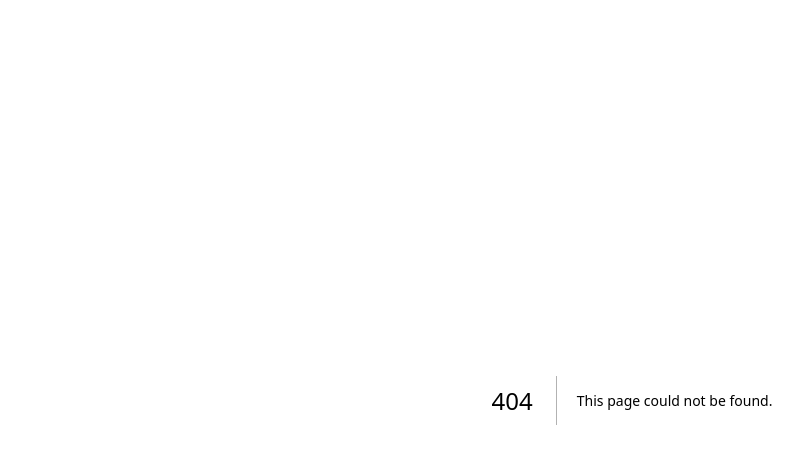
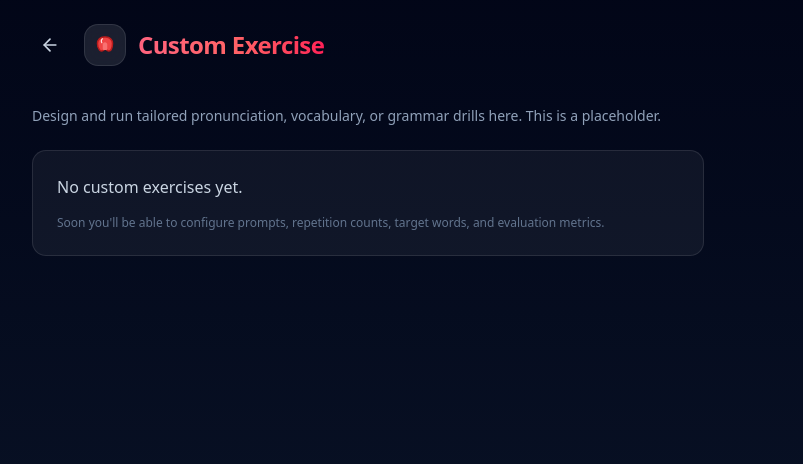
Before and after one commit to marchnath/chat, a Next.js app: page /custom-exercise in a window 1280 px wide. Before the commit this address had no page. Shown: the top 464 px of the page, without its empty margins (8-811 px from the left). Built offline with nearby package versions, Linux system fonts and the light colour scheme.

Commit message:
exercise page

```diff
--- /dev/null
+++ b/app/activity/page.jsx
@@ -0,0 +1,36 @@
+"use client";
+
+import { useRouter } from "next/navigation";
+import { ArrowLeft } from "lucide-react";
+
+export default function ActivityPage() {
+  const router = useRouter();
+  return (
+    <div className="min-h-screen bg-gradient-to-b from-slate-950 to-slate-900 text-slate-100 px-4 sm:px-6 lg:px-10 pt-6 pb-24">
+      <header className="mb-10 flex items-center gap-4">
+        <button
+          aria-label="Back"
+          onClick={() => router.push("/")}
+          className="p-2 rounded-lg hover:bg-white/5 text-slate-300 hover:text-white transition"
+        >
+          <ArrowLeft className="w-5 h-5" />
+        </button>
+        <h1 className="text-2xl font-extrabold tracking-tight bg-gradient-to-r from-sky-400 via-blue-400 to-indigo-400 text-transparent bg-clip-text">
+          Activity
+        </h1>
+      </header>
+      <div className="max-w-2xl space-y-6">
+        <p className="text-sm text-slate-400">
+          This page will show your practice streaks, exercises, and progress
+          summaries. Coming soon.
+        </p>
+        <div className="rounded-xl border border-white/10 bg-white/5 p-6 text-center">
+          <p className="text-slate-300 font-medium">No activity data yet.</p>
+          <p className="text-xs text-slate-500 mt-2">
+            Start a conversation to build your streak.
+          </p>
+        </div>
+      </div>
+    </div>
+  );
+}
--- /dev/null
+++ b/app/custom-exercise/page.jsx
@@ -0,0 +1,43 @@
+"use client";
+
+import { useRouter } from "next/navigation";
+import { ArrowLeft } from "lucide-react";
+import TongueIcon from "@/components/TongueIcon";
+
+export default function CustomExercisePage() {
+  const router = useRouter();
+  return (
+    <div className="min-h-screen bg-gradient-to-b from-slate-950 to-slate-900 text-slate-100 px-4 sm:px-6 lg:px-10 pt-6 pb-24">
+      <header className="mb-10 flex items-center gap-4">
+        <button
+          aria-label="Back"
+          onClick={() => router.push("/")}
+          className="p-2 rounded-lg hover:bg-white/5 text-slate-300 hover:text-white transition"
+        >
+          <ArrowLeft className="w-5 h-5" />
+        </button>
+        <div className="flex items-center gap-3">
+          <div className="p-2 rounded-xl bg-white/10 border border-white/10 backdrop-blur">
+            <TongueIcon className="w-6 h-6" />
+          </div>
+          <h1 className="text-2xl font-extrabold tracking-tight bg-gradient-to-r from-rose-400 via-red-400 to-rose-500 text-transparent bg-clip-text">
+            Custom Exercise
+          </h1>
+        </div>
+      </header>
+      <div className="max-w-2xl space-y-6">
+        <p className="text-sm text-slate-400">
+          Design and run tailored pronunciation, vocabulary, or grammar drills
+          here. This is a placeholder.
+        </p>
+        <div className="rounded-xl border border-white/10 bg-white/5 p-6 space-y-4">
+          <p className="text-slate-300 font-medium">No custom exercises yet.</p>
+          <p className="text-xs text-slate-500">
+            Soon you'll be able to configure prompts, repetition counts, target
+            words, and evaluation metrics.
+          </p>
+        </div>
+      </div>
+    </div>
+  );
+}
--- a/app/page.js
+++ b/app/page.js
@@ -2,7 +2,10 @@
 
 import { useEffect, useState } from "react";
 import { useRouter } from "next/navigation";
-import { Flame } from "lucide-react";
+// Removed Activity icon in favor of custom tongue icon
+// Replace custom tongue icon on home header with a dumbbell + notification badge
+import { Dumbbell } from "lucide-react";
+import Image from "next/image";
 import { contacts } from "@/lib/contacts";
 import useProfileStore from "@/lib/store";
 import ContactList from "@/components/ContactList";
@@ -68,23 +71,16 @@ export default function HomePage() {
         }}
       />
 
-      {/* Legacy sidebar kept for potential reuse; could be removed later */}
-      {/* <ProfileSidebar
-        isOpen={false}
-        onClose={() => {}}
-        theme={theme}
-        profile={currentProfile}
-        onProfileChange={handleProfileChange}
-      /> */}
-
       <div className="max-w-7xl mx-auto px-4 sm:px-6 lg:px-10 pt-6 pb-36">
         <header className="mb-8 flex items-center justify-between">
           <div className="flex items-center gap-4">
             <button
               onClick={() => router.push("/profile")}
               aria-label="Open profile"
-              className="w-12 h-12 rounded-full overflow-hidden bg-gradient-to-br from-sky-500 via-blue-500 to-indigo-500 ring-2 ring-blue-400/40 shadow-md shadow-blue-600/30 hover:shadow-lg hover:-translate-y-0.5 transition"
-            />
+              className="group w-8 h-8 rounded-full overflow-hidden ring-2 ring-blue-400/40 shadow-md shadow-blue-600/30 hover:shadow-lg hover:-translate-y-0.5 transition relative bg-slate-800/50"
+            >
+              <span>I</span>
+            </button>
             <h1
               className={
                 "text-3xl sm:text-4xl font-extrabold tracking-tight animate-in fade-in slide-in-from-bottom-2 duration-500 drop-shadow " +
@@ -96,10 +92,17 @@ export default function HomePage() {
               Textipal
             </h1>
           </div>
-          <div className="flex items-center gap-1 text-sky-500 font-bold text-sm select-none">
-            <Flame className="w-5 h-5" />
-            <span>3</span>
-          </div>
+          <button
+            onClick={() => router.push("/custom-exercise")}
+            aria-label="Open custom exercise (1 new)"
+            className="relative p-2.5 rounded-xl bg-white/10 hover:bg-white/20 backdrop-blur  border-white/10 shadow-sm shadow-slate-900/40 transition text-slate-200 hover:text-white"
+          >
+            <Dumbbell className="w-6 h-6" />
+            <span className="absolute -top-1.5 -right-1.5 text-[10px] font-bold px-1.5 py-0.5 rounded-full bg-red-600 text-white shadow ring-2 ring-slate-900">
+              1
+            </span>
+            <span className="sr-only">1 new custom exercise update</span>
+          </button>
         </header>
 
         <ContactList contacts={contacts} theme={theme} />
--- a/app/profile/page.jsx
+++ b/app/profile/page.jsx
@@ -98,20 +98,9 @@ export default function ProfilePage() {
             >
               <ArrowLeft className="w-5 h-5" />
             </button>
-            <h1
-              className={
-                "text-3xl sm:text-4xl font-extrabold tracking-tight bg-clip-text text-transparent bg-gradient-to-r from-sky-400 via-blue-400 to-indigo-400 drop-shadow"
-              }
-            >
-              Your Profile
-            </h1>
           </div>
 
           <div className="flex items-center gap-5">
-            <div className="flex items-center gap-1 text-sky-400 font-bold text-sm select-none">
-              <Flame className="w-5 h-5" />
-              <span>{streakDays}</span>
-            </div>
             <button
               onClick={toggleTheme}
               aria-label="Toggle theme"
--- a/components/ContactList.jsx
+++ b/components/ContactList.jsx
@@ -59,7 +59,7 @@ export default function ContactList({ contacts, theme }) {
               (theme === "dark"
                 ? "bg-white/5 hover:bg-white/10"
                 : "bg-white/80 hover:bg-white/95") +
-              " backdrop-blur border " +
+              " backdrop-blur " +
               (theme === "dark"
                 ? "border-white/10 shadow-[0_4px_16px_-2px_rgba(0,0,0,0.6)]"
                 : "border-white/60 shadow-[0_6px_18px_-4px_rgba(0,0,0,0.15)]") +
--- /dev/null
+++ b/components/TongueIcon.jsx
@@ -0,0 +1,33 @@
+export default function TongueIcon({
+  className = "",
+  title = "Custom Exercise",
+}) {
+  return (
+    <svg
+      viewBox="0 0 24 24"
+      role="img"
+      aria-label={title}
+      className={className}
+      xmlns="http://www.w3.org/2000/svg"
+    >
+      <title>{title}</title>
+      {/* Outline / mouth */}
+      <path
+        d="M4.5 10.5C4.5 6.91 7.41 4 11 4h2c3.59 0 6.5 2.91 6.5 6.5 0 2.54-.58 4.7-1.34 6.08-.5.94-1.46 1.42-2.41 1.42-.77 0-1.54-.32-2.09-.91l-.89-.94a.75.75 0 0 0-1.08 0l-.89.94c-.55.59-1.32.91-2.09.91-.95 0-1.91-.48-2.41-1.42C5.08 15.2 4.5 13.04 4.5 10.5Z"
+        fill="#ef4444"
+        stroke="#b91c1c"
+        strokeWidth="1.5"
+      />
+      {/* Tongue center highlight */}
+      <path
+        d="M9.75 11.5c0-1.24 1.01-2.25 2.25-2.25s2.25 1.01 2.25 2.25v4.25c0 .69-.56 1.25-1.25 1.25h-2c-.69 0-1.25-.56-1.25-1.25V11.5Z"
+        fill="#f87171"
+      />
+      {/* Shine */}
+      <path
+        d="M8.3 9.9c-.37-.62-.55-1.23-.55-1.9 0-1.06.53-2.06 1.41-2.66.25-.17.6-.1.77.16.17.25.1.6-.16.77-.56.38-.87 1-.87 1.73 0 .46.12.9.41 1.39.17.28.07.64-.21.8a.58.58 0 0 1-.8-.29Z"
+        fill="#fee2e2"
+      />
+    </svg>
+  );
+}
```
